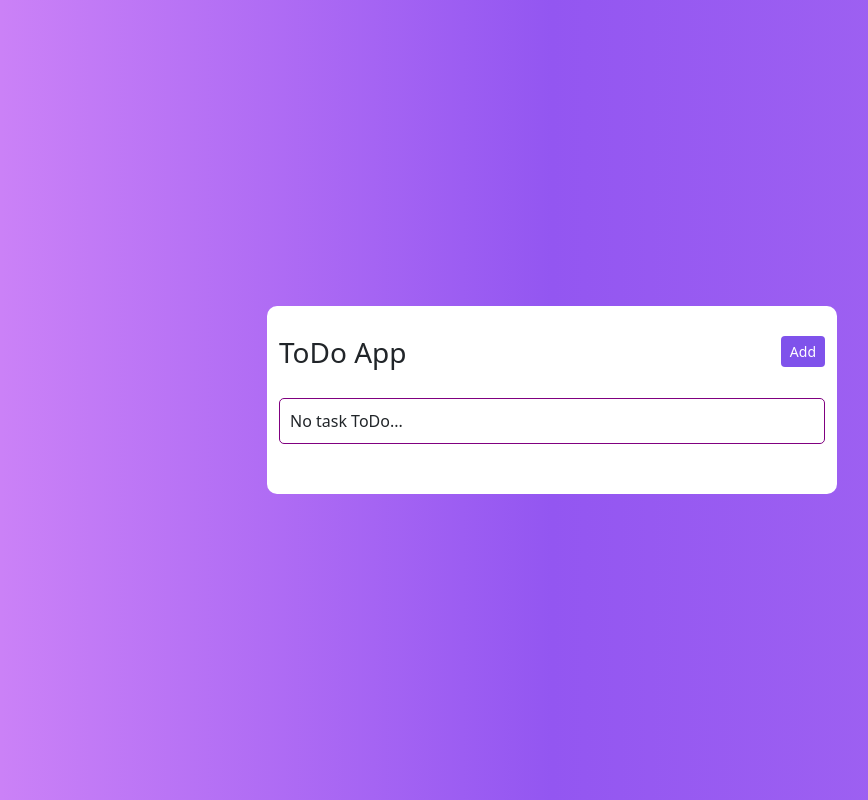
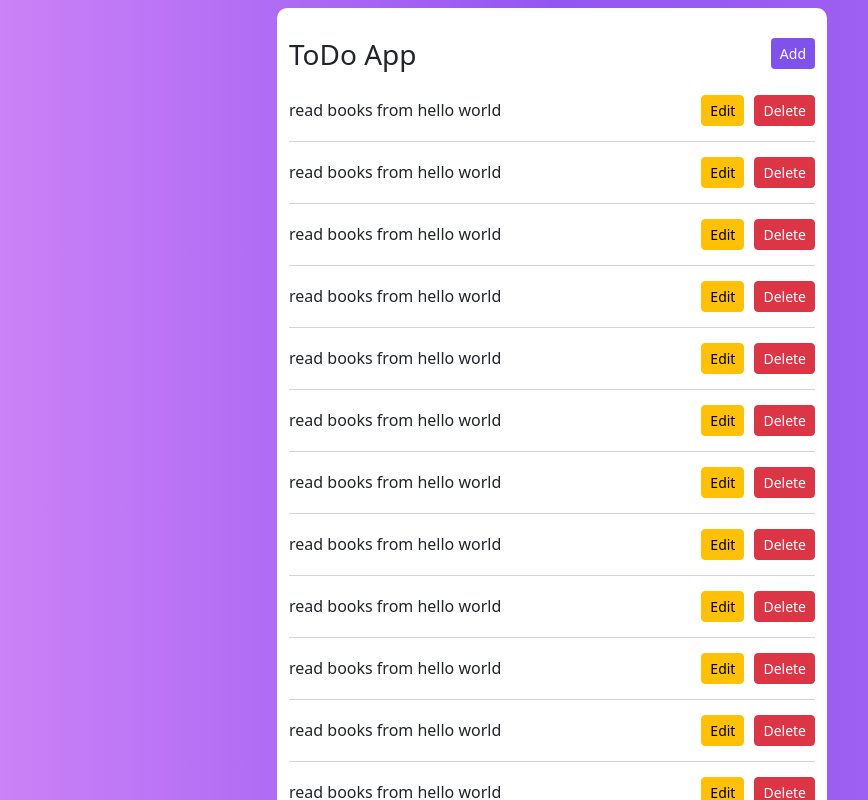
Before and after one commit to ShehrozIrfan/react-essential-training, a React (Create React App) app in the folder todo_app/: page / in a window 1280 px wide. Shown: the top 800 px of the page, without its empty margins (88-956 px from the left). Built offline with nearby package versions, Linux system fonts and the light colour scheme.

Commit message:
[Todo App] Center vertically code commented, dummy todo's added for pagination work

```diff
--- a/todo_app/src/App.css
+++ b/todo_app/src/App.css
@@ -59,7 +59,7 @@ body {
 }
 
 .center-vertically {
-  display: flex;
+  /* display: flex;
   align-items: center;
-  height: 100vh;
+  height: 100vh; */
 }
--- a/todo_app/src/App.js
+++ b/todo_app/src/App.js
@@ -6,7 +6,94 @@ import AddTodo from "./components/AddTodo";
 import EditTodo from "./components/EditTodo";
 
 function App() {
-  const [todoList, setTodoList] = useState([]);
+  const [todoList, setTodoList] = useState([
+    {
+      id: 1,
+      text: "read books from hello world",
+      completed: false,
+    },
+    {
+      id: 2,
+      text: "read books from hello world",
+      completed: false,
+    },
+    {
+      id: 3,
+      text: "read books from hello world",
+      completed: false,
+    },
+    {
+      id: 4,
+      text: "read books from hello world",
+      completed: false,
+    },
+    {
+      id: 5,
+      text: "read books from hello world",
+      completed: false,
+    },
+    {
+      id: 6,
+      text: "read books from hello world",
+      completed: false,
+    },
+
+    {
+      id: 7,
+      text: "read books from hello world",
+      completed: false,
+    },
+    {
+      id: 8,
+      text: "read books from hello world",
+      completed: false,
+    },
+    {
+      id: 9,
+      text: "read books from hello world",
+      completed: false,
+    },
+    {
+      id: 10,
+      text: "read books from hello world",
+      completed: false,
+    },
+    {
+      id: 11,
+      text: "read books from hello world",
+      completed: false,
+    },
+    {
+      id: 12,
+      text: "read books from hello world",
+      completed: false,
+    },
+    {
+      id: 13,
+      text: "read books from hello world",
+      completed: false,
+    },
+    {
+      id: 14,
+      text: "read books from hello world",
+      completed: false,
+    },
+    {
+      id: 15,
+      text: "read books from hello world",
+      completed: false,
+    },
+    {
+      id: 16,
+      text: "read books from hello world",
+      completed: false,
+    },
+    {
+      id: 17,
+      text: "read books from hello world",
+      completed: false,
+    },
+  ]);
 
   const [show, setShow] = useState({
     value: false,
@@ -68,7 +155,7 @@ function App() {
 
   return (
     <div className="container">
-      <div className="row justify-content-center center-vertically">
+      <div className="row justify-content-center center-vertically m-2">
         <div className="col-md-6 wrap">
           <Header showAdd={showAdd} handleShowAdd={handleShowAdd} />
           {showAdd && <AddTodo addTodo={addTodo} />}
```
